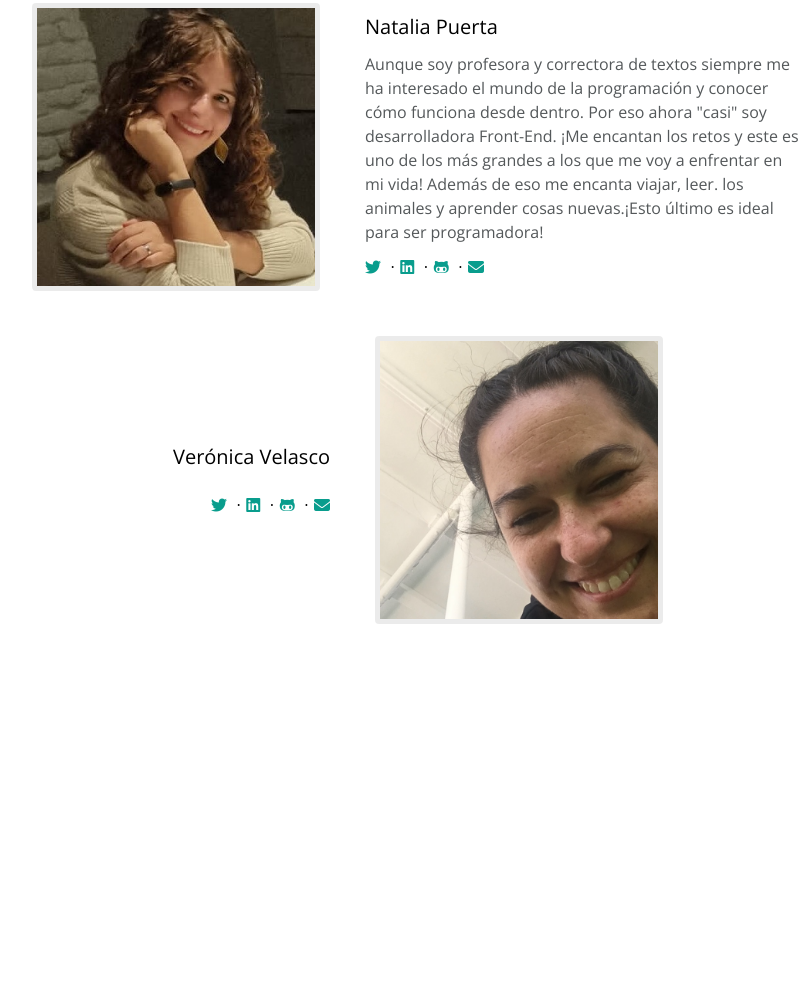
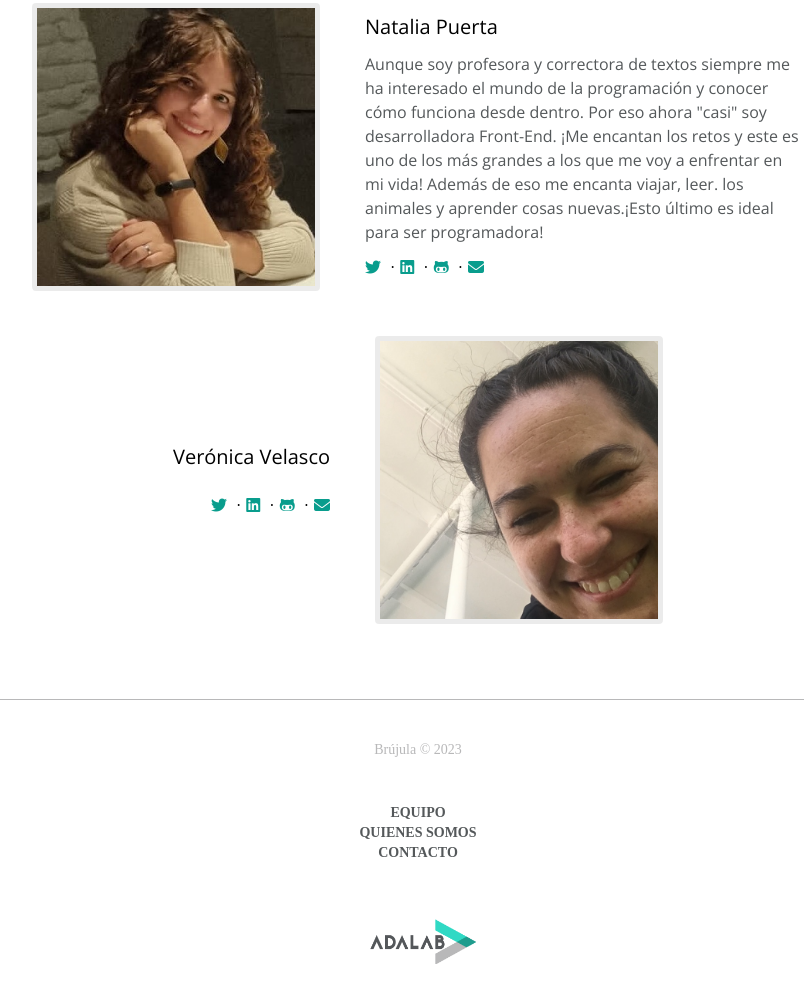
Before and after one commit to maragil/social-info-web, a plain HTML site: page index.html in a window 1280 px wide. Shown: the part 1903-2906 px from the top of the page, without its empty margins (222-1026 px from the left). Before the commit the page ends 2602 px from the top, so only its background shows below. Drawn offline with nearby package versions, Linux system fonts and the light colour scheme.

Commit message:
add footer

```diff
--- a/css/main.css
+++ b/css/main.css
@@ -171,6 +171,36 @@
     content: "·";
     margin: 5px;
 }
+.footer {
+    font-size: 14px;
+    border-top: solid #B8B8B9 1px;
+    width: 100%;
+    height: 250px;
+    display: flex;
+    flex-direction: column;
+    justify-content: space-around;
+    align-items: center;
+    padding: 30px 0 45px 0;
+}
+
+.footer-copy {
+    color: #B8B8B9;
+}
+
+.footer-list {
+    color: var(--text-color);
+    text-transform: uppercase;
+    text-align: center;
+    line-height: 20px;
+    font-weight: 600;
+    margin-top: 20px;
+    margin-bottom: 30px;
+}
+
+.footer-logo {
+    width: 115.9px;
+    height: 45px;
+}
 
 @media (min-width: 768px) {
 
--- a/index.html
+++ b/index.html
@@ -180,7 +180,18 @@
             </article>
         </section>
     </main>
-    <footer>
+    <footer class="footer">
+        <section class="footer-copy"> Brújula &copy; 2023 </section>
+        <nav>
+            <ul class="footer-list">
+                <li>equipo</li>
+                <li>quienes somos</li>
+                <li>contacto</li>
+            </ul>
+        </nav>
+        <section class="footer-img"> <a href="https://adalab.es/">
+                <img class="footer-logo" src="./images/logo-adalab.png" alt="logo adalab">
+            </a></section>
     </footer>
 </body>
 </html>
```
Also changed, not shown: images/logo-adalab.png (added).
